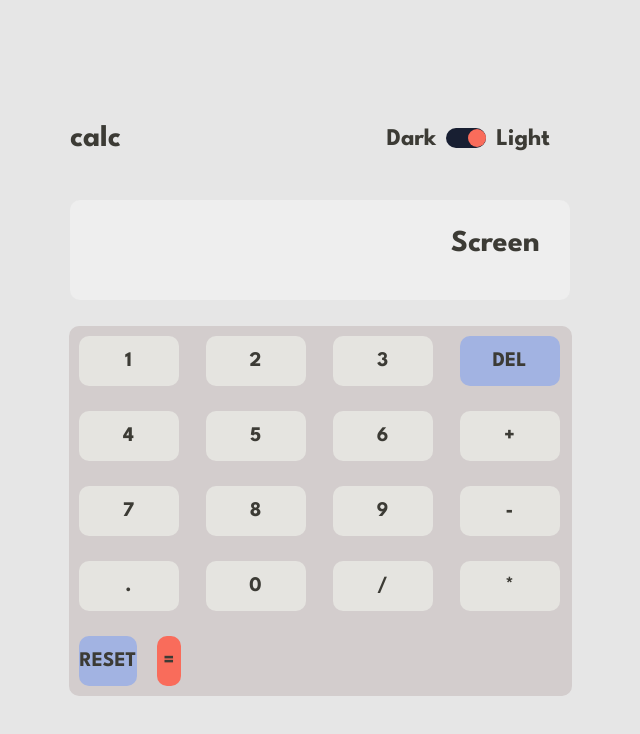
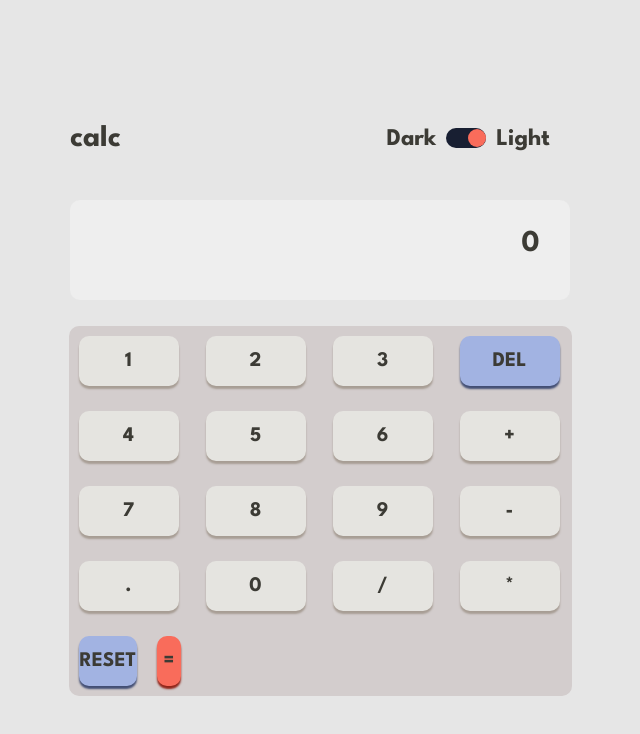
Before and after one commit to mucahitkaya/calculator-app, a React (Create React App) app in the folder calculator-app/: page / in a window 1280 px wide. Shown: the top 734 px of the page, without its empty margins (320-960 px from the left). Built offline with nearby package versions, Linux system fonts and the light colour scheme.

Commit message:
working on calculate

```diff
--- a/calculator-app/src/App.js
+++ b/calculator-app/src/App.js
@@ -10,23 +10,26 @@ function App() {
   const lightTheme = "light";
 
   const [themeStatus, setThemeStatus] = useState(true);
+  const [value, setValue] = useState("0");
 
   function handleClick(e) {
-    console.log(e.type);
     if (e.name === "theme") {
       if (e.value === "0") setThemeStatus(false);
       else setThemeStatus(true);
     } else if (e.type === "submit") {
-      console.log(e.textContent);
+      setValue(e.textContent);
     }
   }
+
+  function adds(number) {}
+
   return (
     <div className={`App ${themeStatus ? lightTheme : darkTheme}`}>
       <ThemeBar
         handleClick={handleClick}
         theme={themeStatus ? lightTheme : darkTheme}
       />
-      <Screen theme={themeStatus ? lightTheme : darkTheme} />
+      <Screen value={value} theme={themeStatus ? lightTheme : darkTheme} />
       <Keyboard
         handleClick={handleClick}
         theme={themeStatus ? lightTheme : darkTheme}
--- a/calculator-app/src/keyboard/keyboard.css
+++ b/calculator-app/src/keyboard/keyboard.css
@@ -43,12 +43,14 @@
   border: none;
   border-radius: 10px;
 }
-.wrapper #classicbutton {
-  background-color: var(--theme2-buttonbg);
+.dark #classicbutton {
+  background-color: var(--theme1-buttonbg);
+  box-shadow: 0px 3px 2px var(--theme1-buttonshadow);
 }
 
-.wrapper #classicbutton {
+.light #classicbutton {
   background-color: var(--theme2-buttonbg);
+  box-shadow: 0px 3px 2px var(--theme2-buttonshadow);
 }
 
 .keyboardbg .dark {
@@ -67,14 +69,17 @@
 }
 .wrapper #del {
   background-color: var(--theme1-delbg);
+  box-shadow: 0px 3px 2px var(--theme1-delshadow);
 }
 .lastrow #reset {
   width: 200px;
   background-color: var(--theme1-delbg);
+  box-shadow: 0px 3px 2px var(--theme1-delshadow);
 }
 #equal {
   width: 80px;
 }
 .lastrow #equal {
   background-color: var(--theme1-equalbg);
+  box-shadow: 0px 3px 2px var(--theme1-equalshadow);
 }
--- a/calculator-app/src/screen/Screen.js
+++ b/calculator-app/src/screen/Screen.js
@@ -1,9 +1,8 @@
 import "./screen.css";
 export default function Screen(props) {
-  console.log(props.theme);
   return (
     <div className={`screen ${props.theme}`}>
-      <h3>Screen</h3>
+      <h3>{props.value}</h3>
     </div>
   );
 }
```
